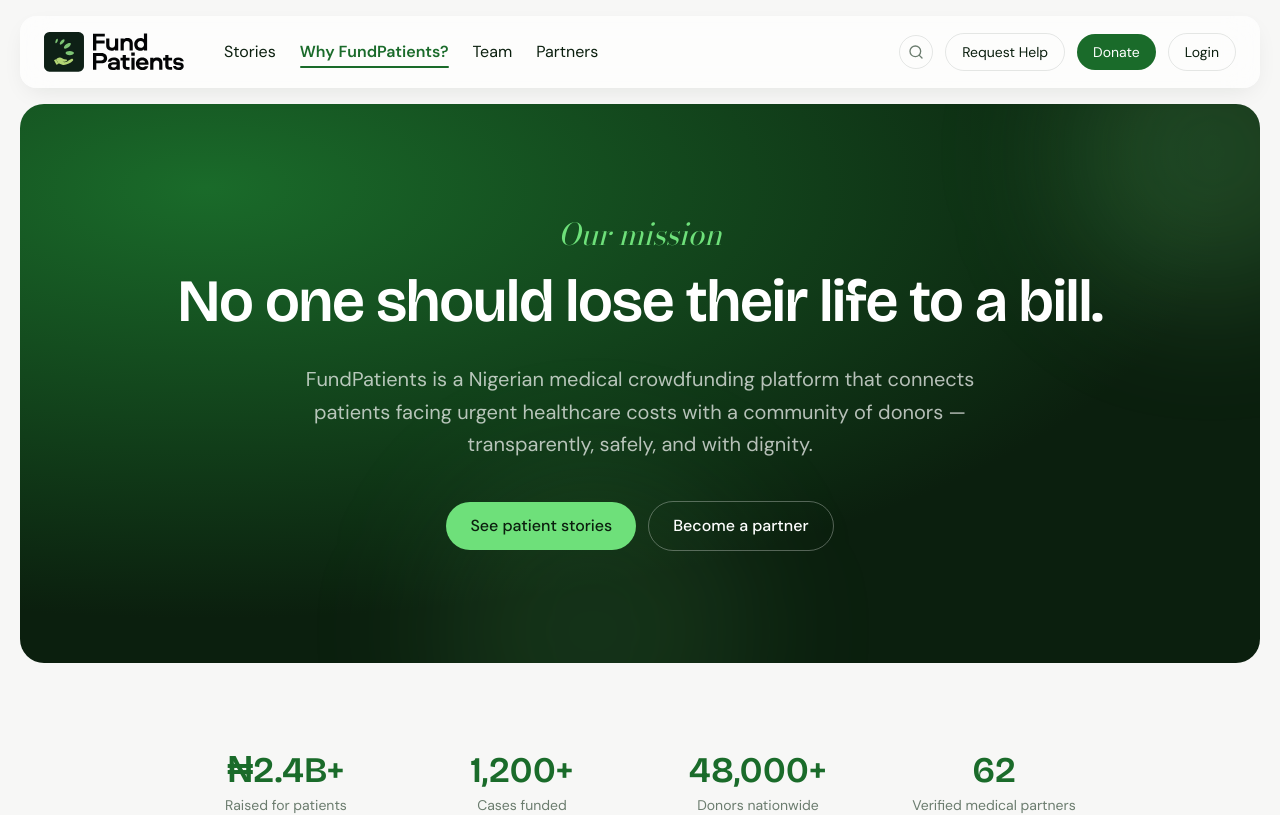
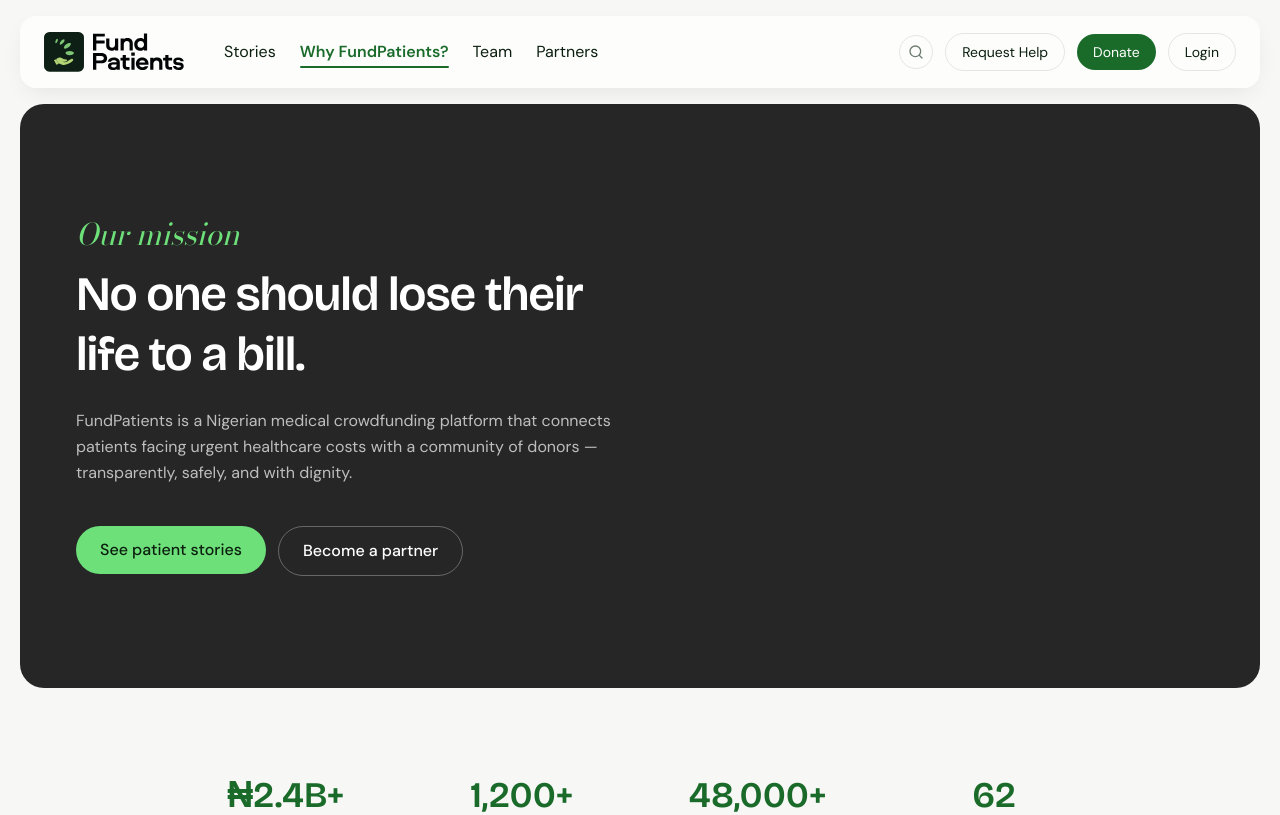
Before and after one commit to truelite-dev/fundpatients-mvp, a Next.js app: page /about in a window 1280 px wide. Shown: the top 815 px of the page. Built offline with nearby package versions, Linux system fonts and the light colour scheme.

Commit message:
feat: left-align About hero on neutral background and widen Partners hero container
Co-Authored-By: Claude Sonnet 5.5 <noreply@anthropic.com>

```diff
--- a/app/(public)/about/page.tsx
+++ b/app/(public)/about/page.tsx
@@ -48,20 +48,19 @@ export default function AboutPage() {
     <div className="flex flex-col">
 
       {/* ── Hero ── */}
-      <section className="relative mx-[12px] mt-8 mb-6 overflow-hidden rounded-3xl bg-[radial-gradient(150%_140%_at_15%_15%,var(--brand-deep-green)_0%,var(--brand-forest)_55%)] px-8 py-20 sm:mx-[20px] sm:px-14 sm:py-28">
-        <div aria-hidden className="pointer-events-none absolute -top-24 -right-24 h-72 w-72 rounded-full bg-brand-mint/20 blur-3xl" />
-        <div aria-hidden className="pointer-events-none absolute -bottom-32 left-1/3 h-80 w-80 rounded-full bg-brand-mint/10 blur-3xl" />
-        <div className="relative mx-auto max-w-5xl text-center">
+      <section className="relative mx-[12px] mt-8 mb-6 overflow-hidden rounded-3xl bg-neutral-800 px-8 py-20 sm:mx-[20px] sm:px-14 sm:py-28">
+        <div className="relative mx-auto max-w-7xl">
+          <div className="max-w-xl text-left">
           <p className="font-serif text-2xl text-brand-mint italic sm:text-3xl">
             Our mission
           </p>
-          <h1 className="mt-3 font-display text-4xl font-semibold leading-tight text-white sm:text-5xl lg:text-6xl">
+          <h1 className="mt-3 font-display text-4xl font-semibold leading-tight text-white sm:text-5xl">
             No one should lose their life to a bill.
           </h1>
-          <p className="mx-auto mt-6 max-w-2xl text-base leading-relaxed text-white/70 sm:text-xl">
+          <p className="mt-6 text-base leading-relaxed text-white/70">
             FundPatients is a Nigerian medical crowdfunding platform that connects patients facing urgent healthcare costs with a community of donors — transparently, safely, and with dignity.
           </p>
-          <div className="mt-10 flex flex-col items-center justify-center gap-3 sm:flex-row">
+          <div className="mt-10 flex flex-col items-start gap-3 sm:flex-row">
             <Link
               href="/stories"
               className="w-full rounded-full bg-brand-mint px-6 py-3 text-center font-medium text-brand-forest transition hover:bg-white sm:w-auto"
@@ -74,6 +73,7 @@ export default function AboutPage() {
             >
               Become a partner
             </Link>
+          </div>
           </div>
         </div>
       </section>
--- a/app/(public)/partners/page.tsx
+++ b/app/(public)/partners/page.tsx
@@ -20,10 +20,10 @@ export default async function PartnersPage() {
 
       {/* ── Hero ── */}
       <section
-        className="mx-[12px] mt-8 mb-6 overflow-hidden rounded-3xl sm:mx-[20px]"
+        className="mx-[12px] mt-8 mb-6 overflow-hidden rounded-3xl px-8 sm:mx-[20px] sm:px-14"
         style={{ background: "linear-gradient(145deg, #1a6b35 0%, #0f3d1d 45%, #071a0d 100%)" }}
       >
-        <div className="mx-auto max-w-[1250px] px-8 py-10 sm:px-14 sm:py-20 lg:grid lg:grid-cols-2 lg:items-center lg:gap-16">
+        <div className="mx-auto max-w-7xl py-10 sm:py-20 lg:grid lg:grid-cols-2 lg:items-center lg:gap-16">
           <div>
             <p className="font-serif text-2xl text-brand-mint italic sm:text-3xl">
               Medical network
```
